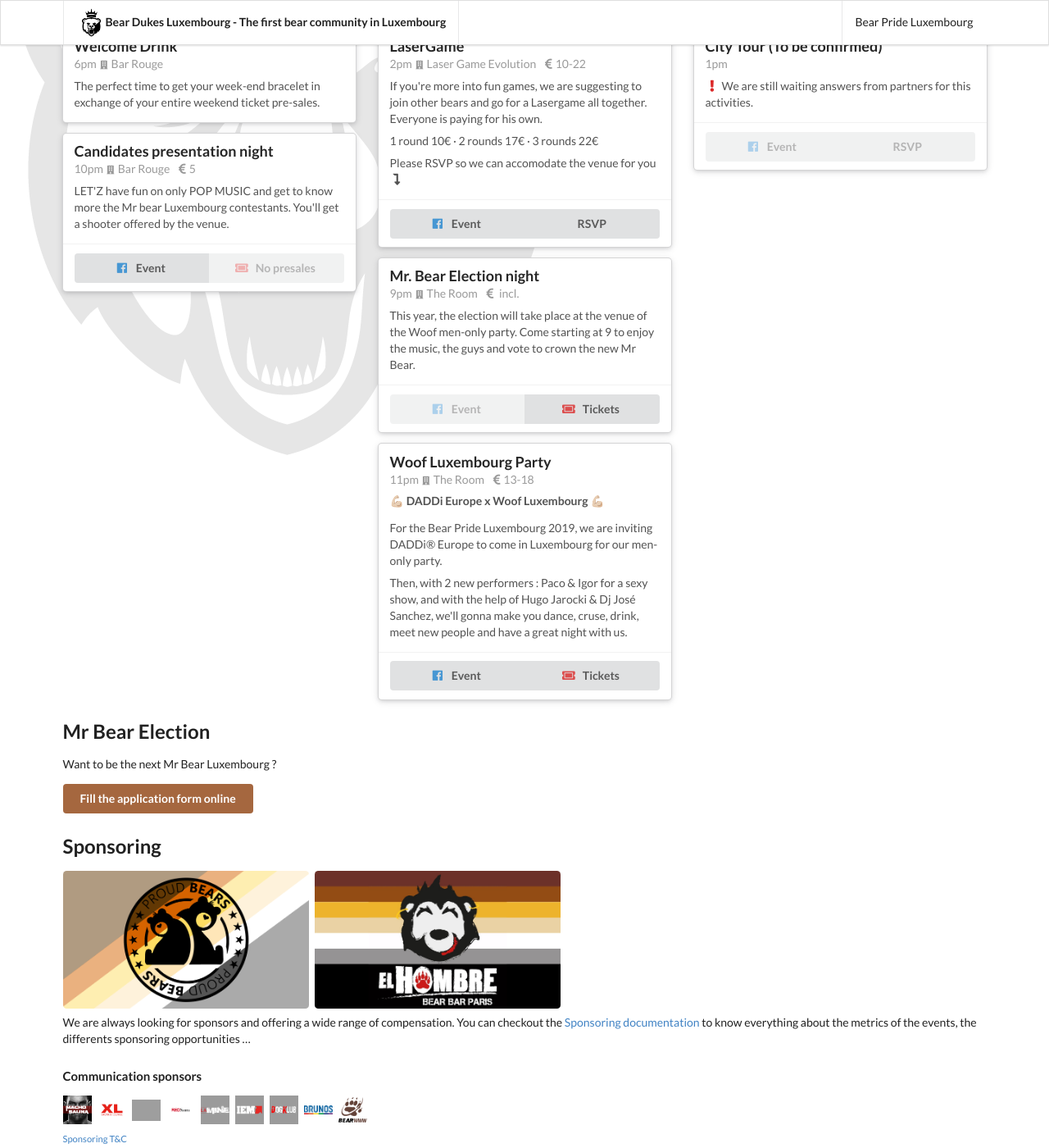
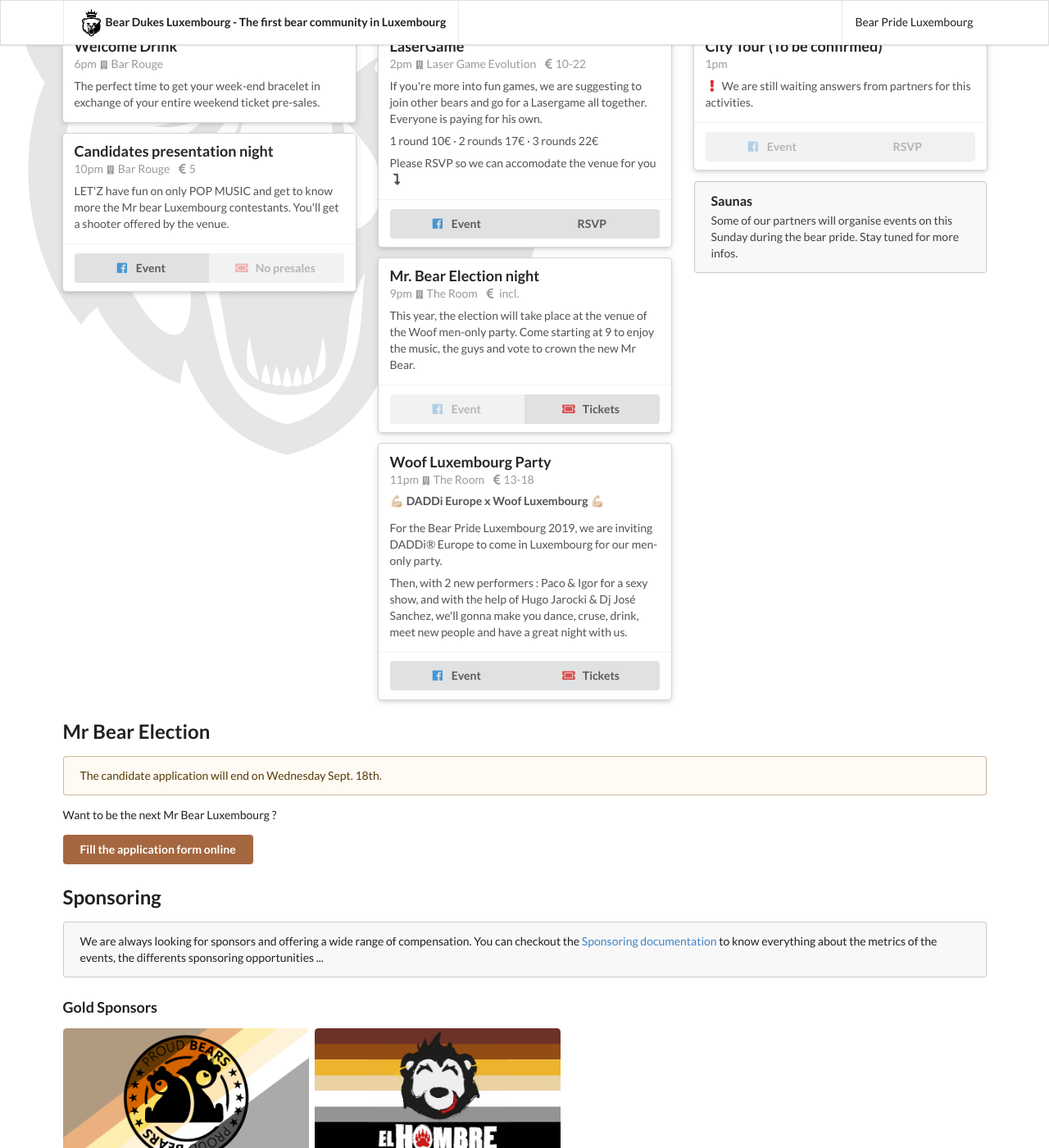
Before and after one commit to bear-dukes-luxembourg-a-s-b-l/bears.lu, a Jekyll site: the page built from BearPride.md, in a window 1280 px wide and 1400 px high, scrolled down 277 px. Shown: the whole window at 82% size. Built offline with Jekyll 4.4.1, drawn with Linux system fonts in a browser that asks for light colours; nearby versions of some CDN libraries; grey boxes are pictures that could not be loaded.

Commit message:
Moved sponsors into a yaml file

```diff
--- a/BearPride.md
+++ b/BearPride.md
@@ -100,10 +100,17 @@
             </div>
         </div>
     </div>
+    <div class="ui message">
+    <div class="header">Saunas</div>
+    <p>Some of our partners will organise events on this Sunday during the bear pride. Stay tuned for more infos.</p>
+    </div>
+
 </div>
 </div>
 
 ## Mr Bear Election
+
+<div class="ui message warning">The candidate application will end on Wednesday Sept. 18th.</div>
 
 Want to be the next Mr Bear Luxembourg ?
 
@@ -111,25 +118,33 @@
 
 ## Sponsoring
 
-<div class="ui medium rounded images">
-    <a href="http://proudbears.com" title="Bear Wear Shop"><img src="uploads/2019/07/28/Proudbear Extend@3x.png" alt="Proudbear" class="ui image"></a>
-    <a href="https://www.facebook.com/ElHombreBar/" title="Bear Bar à Paris"><img src="uploads/2019/07/28/El Hombre Extended@3x.png" alt="El Hombre Bear Bar Paris" class="ui image"></a>
+<div class="ui message">
+We are always looking for sponsors and offering a wide range of compensation. You can checkout the <a href="https://docs.google.com/document/d/e/2PACX-1vQJip54iVy5ryeDAR_27EH07-7hl0aUwIReRTd1Er0H7XNZhpztbgDvcnUJ3OLxNnvq-OxXTm6JtjRf/pub" title="Sponsoring documentation">Sponsoring documentation</a> to know everything about the metrics of the events, the differents sponsoring opportunities ...
 </div>
 
-We are always looking for sponsors and offering a wide range of compensation. You can checkout the [Sponsoring documentation](https://docs.google.com/document/d/e/2PACX-1vQJip54iVy5ryeDAR_27EH07-7hl0aUwIReRTd1Er0H7XNZhpztbgDvcnUJ3OLxNnvq-OxXTm6JtjRf/pub) to know everything about the metrics of the events, the differents sponsoring opportunities ...
+### Gold Sponsors
+
+<div class="ui medium rounded images">
+{% for sponsor in site.data.sponsors.gold %}
+            <a href="{{sponsor.url}}" title="{{sponsor.title}}"><img src="{{sponsor.image}}" alt="{{sponsor.name}}" class="ui image"></a>
+{% endfor %}
+</div>
+
+### Silver sponsors
+
+<div class="ui small images">
+{% for sponsor in site.data.sponsors.silver %}
+            <a href="{{sponsor.url}}" title="{{sponsor.title}}"><img src="{{sponsor.image}}" alt="{{sponsor.name}}" class="ui image"></a>
+{% endfor %}
+</div>
 
 #### Communication sponsors
 
 <div class="ui mini images">
-    <a href="http://machosauna.be/" title="Sauna gay bear à Bruxelles"><img src="uploads/2019/07/28/MachoSauna.jpg" alt="Macho Sauna" class="ui image"></a>
-    <a href="http://xl-sauna.de" title="Sauna gay à Saarbrucken"><img src="uploads/2019/07/28/XLSauna@3x.png" alt="XL sauna Saarbrucken" class="ui image"></a>
-    <a href="https://wbear.lgbt/" title="Gay bear Instagram like"><img src="uploads/2019/07/28/w-bear.png" alt="WBear" class="ui image"></a>
-    <a href="http://redsauna.fr" title="Sauna Gay à Uckange"><img src="uploads/2019/07/28/RedSaunaSquare@3x.png" alt="Red Sauna Uckange" class="ui image"></a>
-    <a ref="https://www.bar-mine.fr/" title="Bar Fetish à Paris"><img src="uploads/2019/07/28/la_mine_logo.png" alt="La Mine Fetish Bar Paris" class="ui image"></a>
-    <a href="http://iem.fr" title="Sex shop et vestiaire Fetish à Paris"><img src="uploads/2019/07/28/IEM.png" alt="IEM fetish wear Paris" class="ui image"></a>
-    <a href="http://dogklub.com" title="Sex shop et vestiaire Fetish à Lyon"><img src="uploads/2019/07/28/Dogklub.png" alt="DogKlub Fetish Wear Lyon" class="ui image"></a>
-    <a href="http://brunos.de" title="Sex shop et vestairei gay à Berlin et Cologne"><img src="uploads/2019/07/28/Brunos.png" alt="Brunos Berlin" class="ui middle aligned image"></a>
-    <a href="https://www.bearwww.com/" title="Rencontre bear"><img src="uploads/2019/07/28/bearwww.png" alt="BearWWW" class="ui middle aligned image"></a>
+{% for sponsor in site.data.sponsors.media %}
+            <a href="{{sponsor.url}}" title="{{sponsor.title}}"><img src="{{sponsor.image}}" alt="{{sponsor.name}}" class="ui image"></a>
+{% endfor %}
+
 </div>
 <small>[Sponsoring T&C](https://docs.google.com/document/d/e/2PACX-1vRiHgdxO-wmB5S4NaAdCm4oLEZPC95LRDyx2kJgEE3jtC9QR11ku3sn3SXS03O47ErFz2byoaw7F3ky/pub)</small>
 
```
Also changed, not shown: _data/sponsors.yaml (added, +47 -0 lines).
